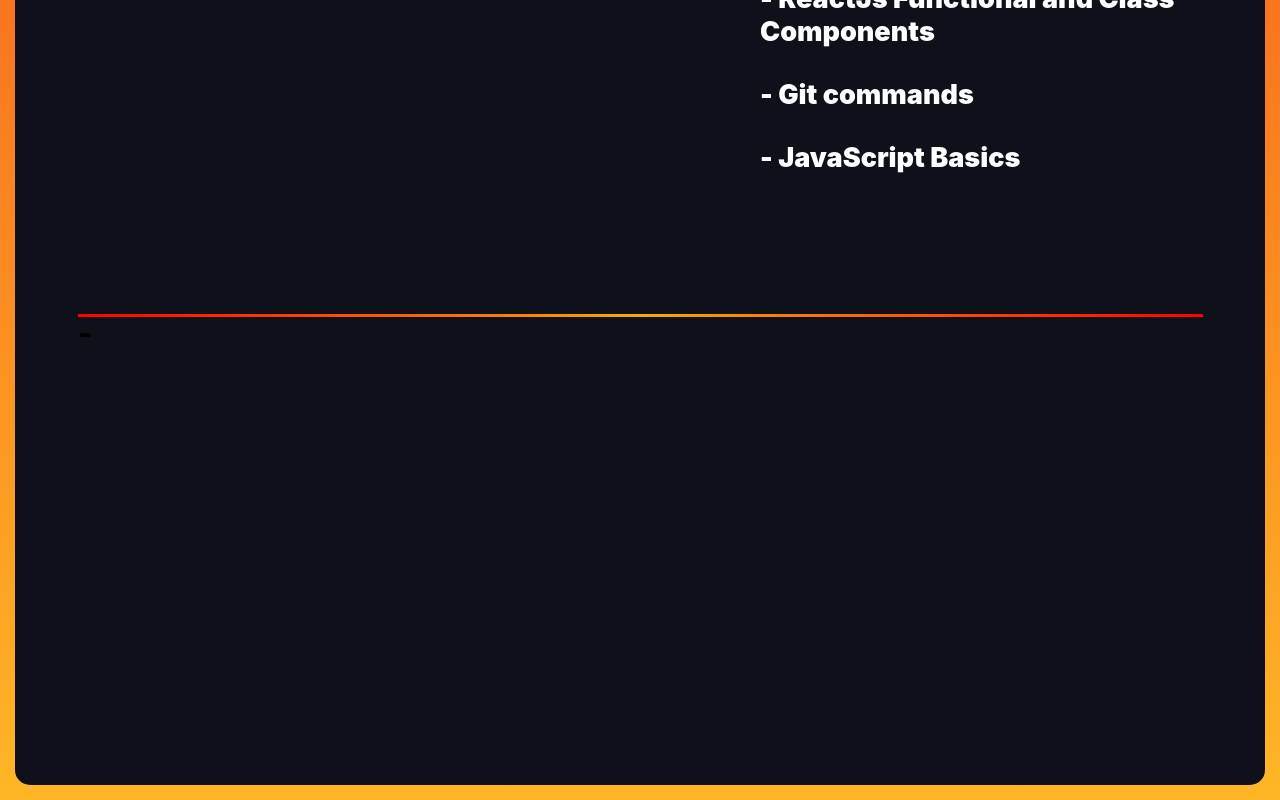
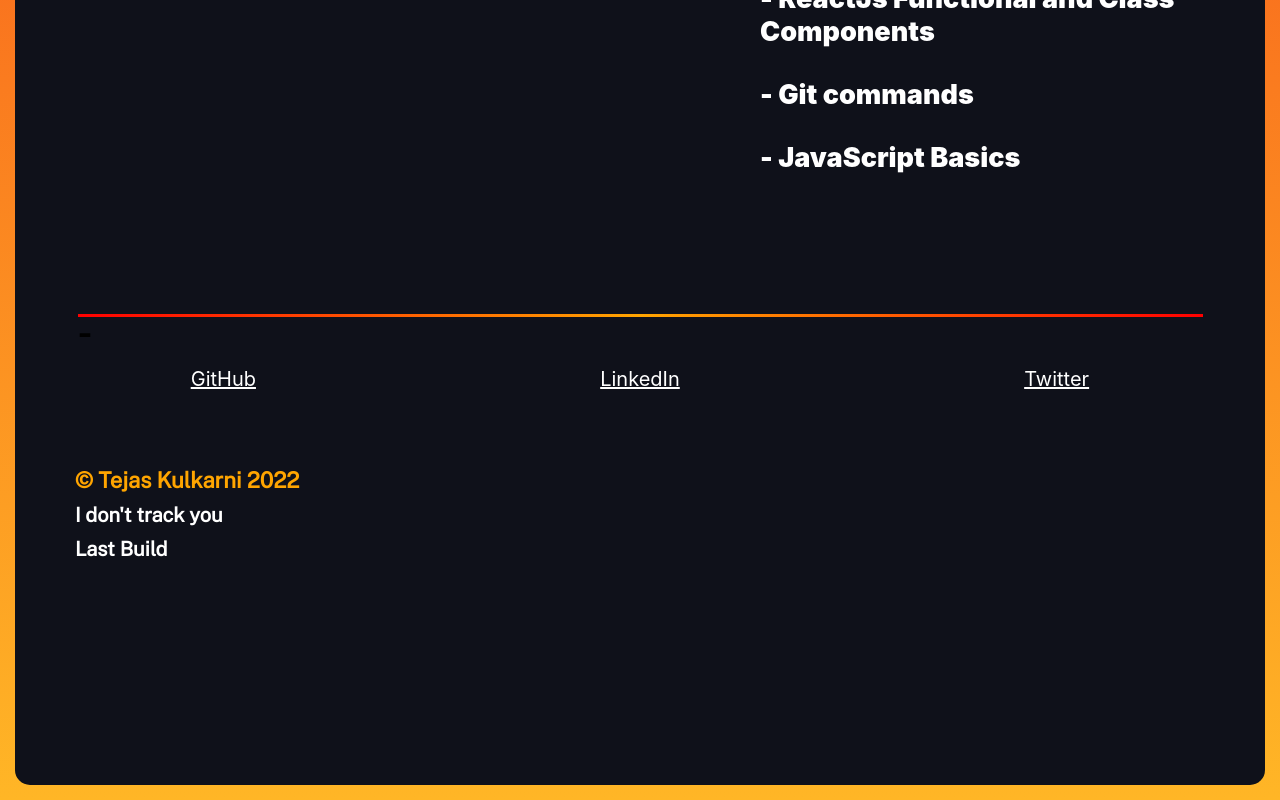
Before and after one commit to tejaskulkarni28/Portfolio, a React (Create React App) app in the folder client/: page / in a window 1280 px wide. Shown: the part 1230-2030 px from the top of the page. Built offline with nearby package versions, Linux system fonts and the light colour scheme; a web font is replaced by a local one.

Commit message:
Footer-Container update

```diff
--- a/client/package.json
+++ b/client/package.json
@@ -10,7 +10,7 @@
     "react": "^18.2.0",
     "react-dom": "^18.2.0",
     "react-router-dom": "^6.3.0",
-    "react-scripts": "5.0.1",
+    "react-scripts": "^5.0.1",
     "sass": "^1.54.9",
     "web-vitals": "^2.1.4"
   },
--- a/client/src/components/Content/ContentLayout.jsx
+++ b/client/src/components/Content/ContentLayout.jsx
@@ -5,6 +5,7 @@
 import NavBar from "./NavBar/NavBar";
 import RightSideContent from "./RightSideContent/RightSideContent";
 import '../../Line/Line';
+import Footer from "../FooterContainer/Footer";
 const ContentLayout = ()=>{
     return(
         <div className="ContentLayoutContainer">
@@ -14,6 +15,7 @@
             <RightSideContent/>
             </div>
             <Line/>
+            <Footer/>
         </div>
     )
 }
--- a/client/src/components/Content/RightSideContent/RightSideContent.jsx
+++ b/client/src/components/Content/RightSideContent/RightSideContent.jsx
@@ -18,7 +18,7 @@
                <p1 id="p-github">Join a growing community of developers who are building stuff, learning things, and helping each other grow through the power of open source.</p1>
                </div>
             </div>
-            <h1 id="buildStuff">My<span id="stuff-span">Blogs</span></h1>
+            <h1 id="buildStuff">My<span id="stuff-span"> Blogs</span></h1>
             <div className="RightSubContainer1">
                 <BlogHeadingSection/>
             </div>
--- /dev/null
+++ b/client/src/components/FooterContainer/Footer.jsx
@@ -0,0 +1,28 @@
+import React from "react";
+import '../FooterContainer/FooterStyle.scss';
+
+const Footer = ()=>{
+    return(
+        <div className="Footer-Container">
+            <div className="Footer-Content">
+                <div className="Link-Container">
+                    <ul>
+                        <li><a href="#">GitHub</a></li>
+                        <li><a href="#">LinkedIn</a></li>
+                        <li><a href="#">Twitter</a></li>
+                    </ul>
+                </div>
+                <div className="Ending-Section-Container">
+                    <div className="Ending-Section-Content">
+                        <p><span id="copyright">© Tejas Kulkarni 2022</span></p>
+                        <p>I don't track you</p>
+                        <p>Last Build</p>
+                    </div>
+                </div>
+            </div>
+
+        </div>
+    )
+}
+
+export default Footer;
--- /dev/null
+++ b/client/src/components/FooterContainer/FooterStyle.scss
@@ -0,0 +1,35 @@
+.Footer-Container{
+    color: white;
+}
+a{
+    text-decoration: none;
+    color: white;
+}
+.Link-Container{
+    height: 50px;
+    text-align: center;
+    margin-top: 50px;
+}
+.Link-Container ul{
+    display: flex;
+}
+.Link-Container li{
+    list-style: none;
+    text-decoration: underline;
+    font-size: 20px;
+    font-weight: 0;
+    margin: auto;
+    width: 400px;
+}
+
+.Ending-Section-Container{
+    margin-top: 50px;
+    height: 200px;
+}
+.Ending-Section-Content p{
+    padding: 0;
+}
+#copyright{
+    font-size: 22px;
+    color: orange;
+}
```
Also changed, not shown: package.json (added, +13 -0 lines), 2 other files (tests, documents, lock files or other folders).
